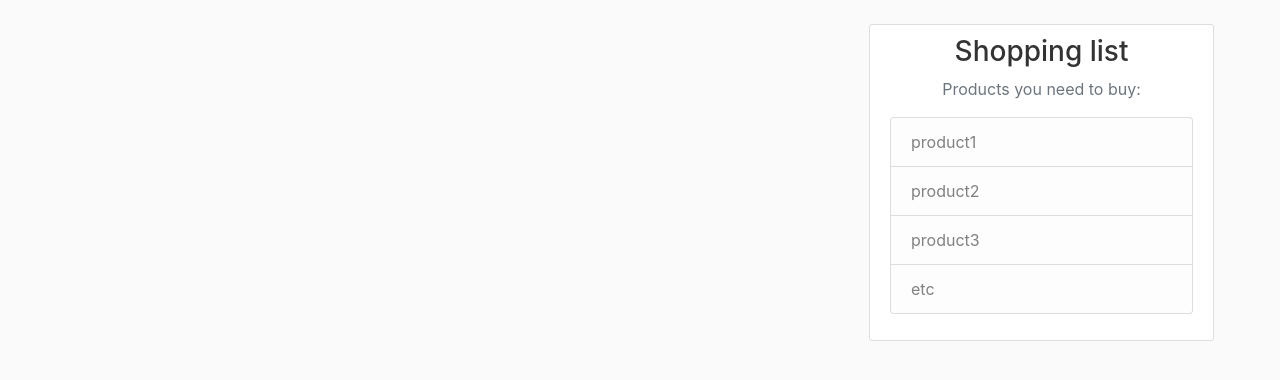
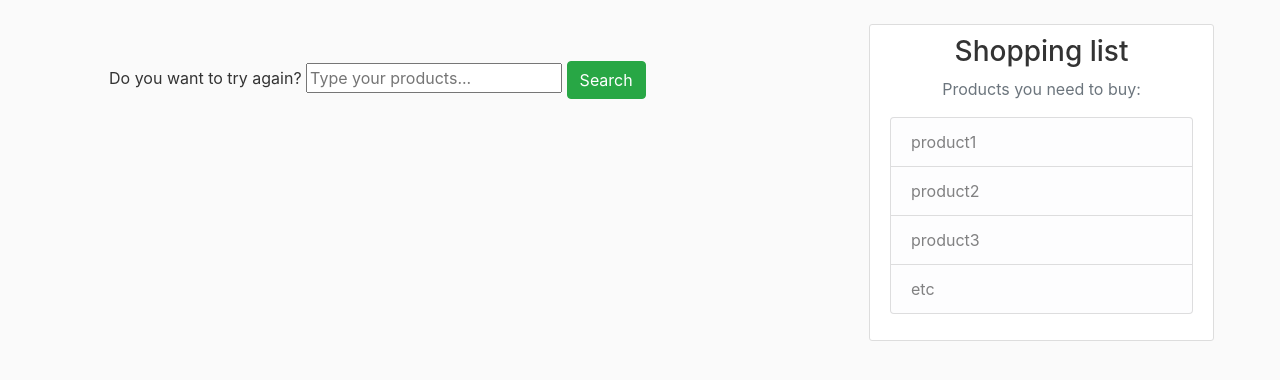
Before and after one commit to kamilsudol/EatGuesser, a Django app: template django/website/search/templates/search/err.html in a window 1280 px wide. Shown: the part 56-436 px from the top of the page. Run offline with Django 3.2, Linux system fonts and the light colour scheme; the template is opened without the code that fills it, so the values that code supplies are empty; some libraries are stand-ins or nearby versions.

Commit message:
some improvements

```diff
--- a/django/website/search/templates/search/err.html
+++ b/django/website/search/templates/search/err.html
@@ -3,5 +3,14 @@
 	{% for recipe in database %}
         <!--<h1>{{recipe}}</h1>-->
         <span style="font-size: x-large;">{{recipe}}</span>
-	{% endfor %}
+        {% endfor %}
+        <form method="GET" action="{% url 'search-results' %}">
+                <pre class="tab"> </pre>
+                <a>Do you want to try again?</a>
+                <input name="q" value="{{request.GET.q}}" placeholder="Type your products...">
+                <button class="btn btn-success" type="submit">
+                        Search
+                </button>
+                <pre class="tab"> </pre>
+        </form>
 {% endblock content %}
```
